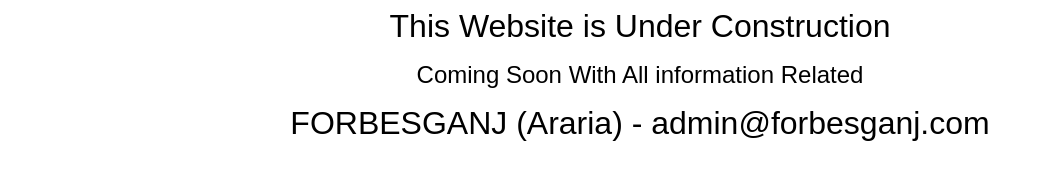
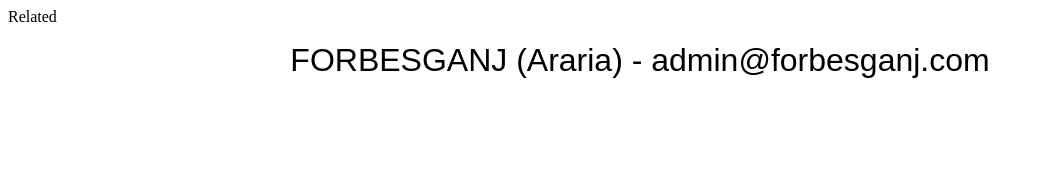
Before and after one commit to amit973/webappanz, a plain HTML site: page index.html in a window 1280 px wide. Shown: the whole page, without its empty margins (0-1043 px from the left). Drawn offline with Linux system fonts and the light colour scheme.

Commit message:
Its done modified one

```diff
--- a/index.html
+++ b/index.html
@@ -4,13 +4,12 @@
 <head>
 <meta http-equiv="Content-Language" content="en-us">
 <meta http-equiv="Content-Type" content="text/html; charset=windows-1252">
-<title>FORBESGANJ - admin@forbesganj.com</title>
+<title>FORBESGANJ</title>
 </head>
 
 <body>
 
-<p align="center"><font face="Arial" size="6">This Website is Under Construction</font></p>
-<p align="center"><font face="Arial" size="5">Coming Soon With All information
+
 Related</font><font face="Arial" size="6"> </font></p>
 <p align="center"><font face="Arial" size="6">FORBESGANJ (Araria) - admin@forbesganj.com</font></p>
 <p>&nbsp;</p>
```
